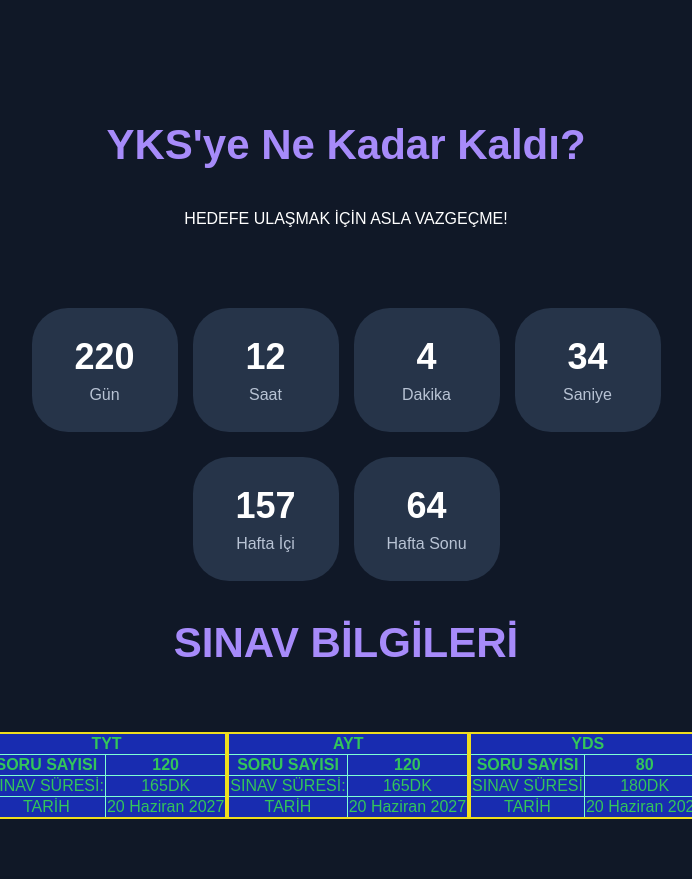
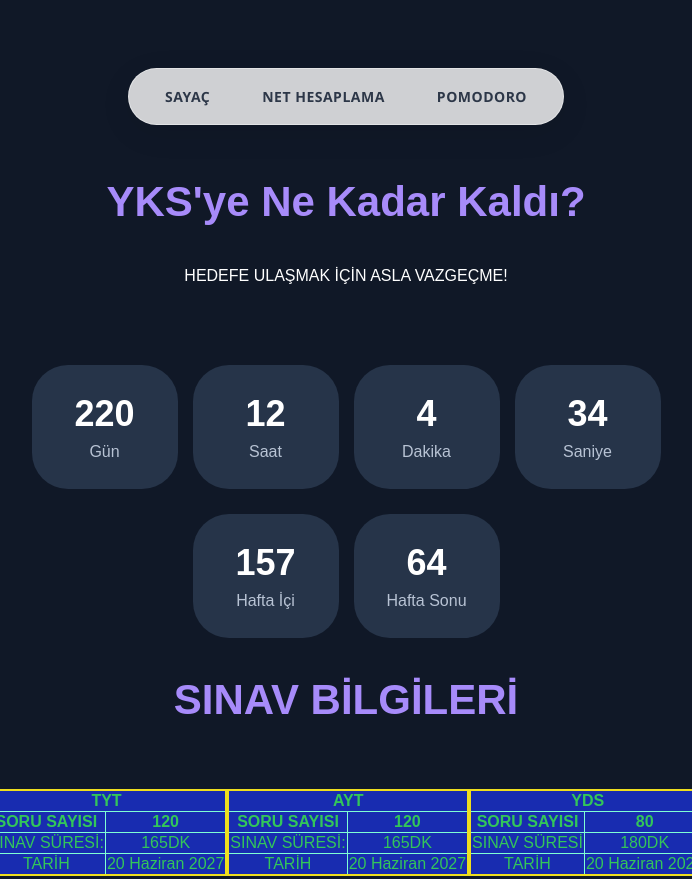
Before and after one commit to ardaisaadatepe-cyber/proje, a plain HTML site: page index.html in a window 1280 px wide. Shown: the top 879 px of the page, without its empty margins (294-986 px from the left). Drawn offline with Linux system fonts and the light colour scheme.

Commit message:
YKS SAYAÇ GÜNCEL

```diff
--- a/index.html
+++ b/index.html
@@ -1,6 +1,6 @@
 <!DOCTYPE html>
 <html lang="tr">
-<!--ilk deneme  -->
+
 <head>
     <meta charset="UTF-8">
     <meta name="viewport" content="width=device-width, initial-scale=1.0">
@@ -387,6 +387,87 @@
 
         }
 
+        /* Sayfa içi yönlendirmelerin yumuşak kayması için */
+        html {
+            scroll-behavior: smooth;
+            scroll-padding-top: 90px;
+            /* Menü sabit olduğu için başlıkların altında kalmasını önler */
+        }
+
+        /* Ana Menü Kapsayıcısı */
+        .yonlendırme {
+            position: sticky;
+            top: 15px;
+            /* Ekranın en üstünden biraz aşağıda havada süzülme efekti */
+            z-index: 1000;
+
+            /* Ortalama ve Hizalama */
+            display: flex;
+            justify-content: center;
+            align-items: center;
+            gap: 12px;
+            width: fit-content;
+            /* Sadece içindeki linkler kadar yer kaplar */
+            margin: 0 auto;
+            /* Sayfada tam ortalar */
+
+            /* Modern Buzlu Cam (Glassmorphism) Görünümü */
+            padding: 8px 16px;
+            background: rgba(255, 255, 255, 0.8);
+            backdrop-filter: blur(12px);
+            -webkit-backdrop-filter: blur(12px);
+            border: 1px solid rgba(255, 255, 255, 0.4);
+            border-radius: 50px;
+            /* Köşeleri tam yuvarlak yapar */
+            box-shadow: 0 8px 32px rgba(0, 0, 0, 0.08);
+        }
+
+        /* Menü İçindeki Linkler */
+        .yonlendırme a {
+            text-decoration: none;
+            color: #2d3748;
+            font-family: 'Segoe UI', Tahoma, Geneva, Verdana, sans-serif;
+            font-size: 14px;
+            font-weight: 700;
+            letter-spacing: 0.5px;
+            padding: 10px 20px;
+            border-radius: 30px;
+            transition: all 0.3s ease;
+        }
+
+        /* Fare İle Üzerine Gelindiğinde (Hover) */
+        .yonlendırme a:hover {
+            background-color: #4f46e5;
+            /* Modern İndigo/Mavi tonu */
+            color: #ffffff;
+            transform: translateY(-2px);
+            /* Hafif yukarı kalkma efekti */
+            box-shadow: 0 4px 12px rgba(79, 70, 229, 0.3);
+        }
+
+        /* Tıklanma Anı */
+        .yonlendırme a:active {
+            transform: translateY(0);
+        }
+
+        /* Mobil Ekranlar İçin Uyumluluk */
+        @media (max-width: 600px) {
+            .yonlendırme {
+                width: 92%;
+                gap: 5px;
+                padding: 6px 10px;
+            }
+
+            .yonlendırme a {
+                font-size: 12px;
+                padding: 8px 12px;
+                text-align: center;
+                flex: 1;
+                /* Mobilde 3 butonun genişliğini eşitler */
+            }
+        }
+
+
         /* ODAK MODU */
 
         #calisma-panel.odak-acik {
@@ -523,14 +604,14 @@
 <body>
 
 
-
-    <h1>YKS'ye Ne Kadar Kaldı?</h1>
+ <nav class="yonlendırme">
+        <a href="#ykssayac">SAYAÇ</a>
+        <a href="#nethesaplama">NET HESAPLAMA</a>
+        <a href="#pomodoro">POMODORO</a>
+    </nav>
+
+    <h1 id="ykssayac">YKS'ye Ne Kadar Kaldı?</h1>
     <p>HEDEFE ULAŞMAK İÇİN ASLA VAZGEÇME!</p>
-    <nav>
-        <a href="#"></a>
-        <a href="#"></a>
-        <a href="#"></a>
-    </nav>
 
     <div class="sayac">
         <div class="kutu">
@@ -543,7 +624,7 @@
             <div class="aciklama">Saat</div>
         </div>
 
-        <div class="kutu">
+        <div class="kutu" >
             <div class="sayi" id="dakika">0</div>
             <div class="aciklama">Dakika</div>
         </div>
@@ -630,7 +711,7 @@
 
     <section id="net-hesaplama">
 
-        <h2>Net Hesaplama</h2>
+        <h2 id="nethesaplama">Net Hesaplama</h2>
 
         <label for="sinav">Sınav Türü:</label>
 
@@ -813,7 +894,7 @@
 
     <section id="calisma-panel">
 
-        <h2>Günlük Çalışma Paneli</h2>
+        <h2 id="pomodoro">Günlük Çalışma Paneli</h2>
         <h3 id="odak-baslik" hidden>Çalışma Modu</h3>
         <!-- ÇALIŞMA AYARLARI -->
 
```
